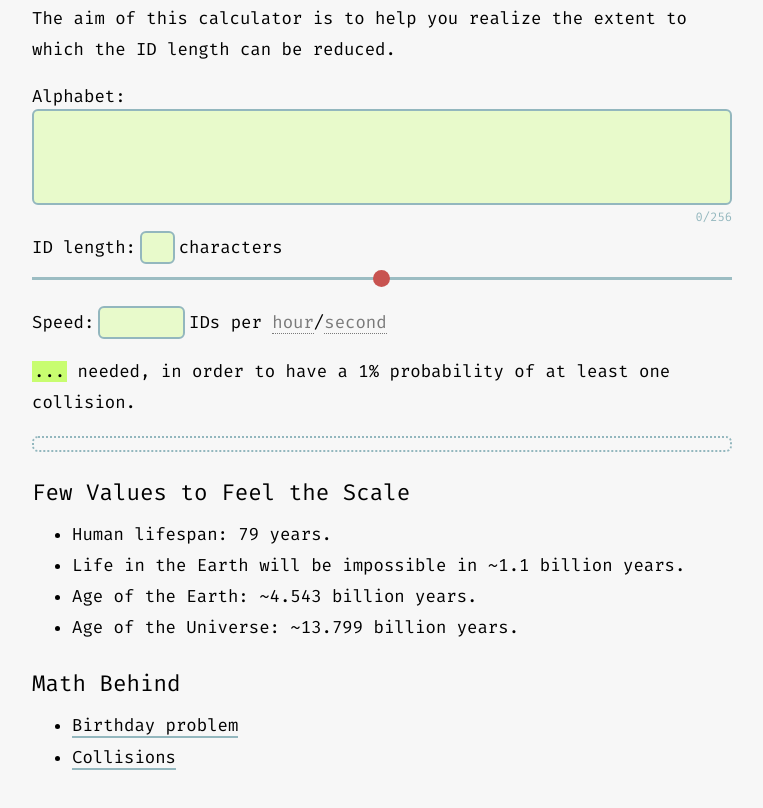
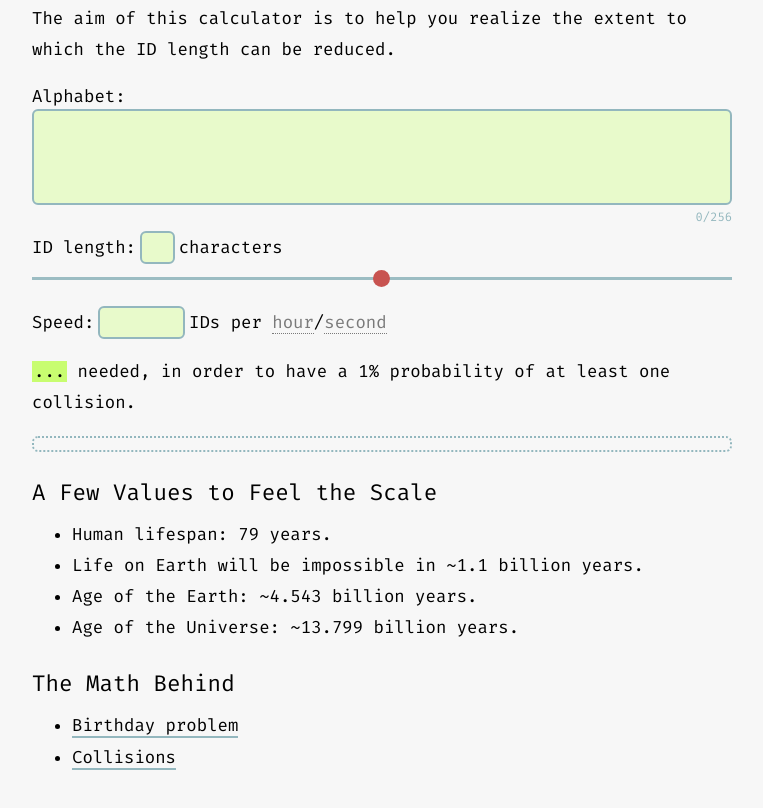
Before and after one commit to zelark/nano-id-cc, a plain HTML site: page resources/public/index.html in a window 1280 px wide. Shown: the part 368-1176 px from the top of the page, without its empty margins (258-1021 px from the left). Drawn offline with Linux system fonts and the light colour scheme.

Commit message:
Fix minor typo

```diff
--- a/resources/public/index.html
+++ b/resources/public/index.html
@@ -47,25 +47,25 @@
           <!-- <h3>Code sample</h3> -->
           <code id="code-sample"></code>
         </div>
-        <h2>Few Values to Feel the Scale</h2>
+        <h2>A Few Values to Feel the Scale</h2>
         <ul>
           <li>Human lifespan: 79 years.</li>
-          <li>Life in the Earth will be impossible in ~1.1 billion years.</li>
+          <li>Life on Earth will be impossible in ~1.1 billion years.</li>
           <li>Age of the Earth: ~4.543 billion years.</li>
           <li>Age of the Universe: ~13.799 billion years.</li>
         </ul>
-        <h2>Math Behind</h2>
+        <h2>The Math Behind</h2>
         <ul>
           <li><a href="https://en.wikipedia.org/wiki/Birthday_problem">Birthday problem</a></li>
           <li><a href="https://en.wikipedia.org/wiki/Universally_unique_identifier#Collisions">Collisions</a></li>
         </ul>
       </div>
     </div>
-    <script src="js/compiled/nano_id_cc.js" type="text/javascript"></script>
+    <script src="js/compiled/nano_id_cc.js"></script>
     <script>
       window.onload = function () {
         nano_id_cc.core.init();
-      }
+      };
     </script>
   </body>
 </html>
```
